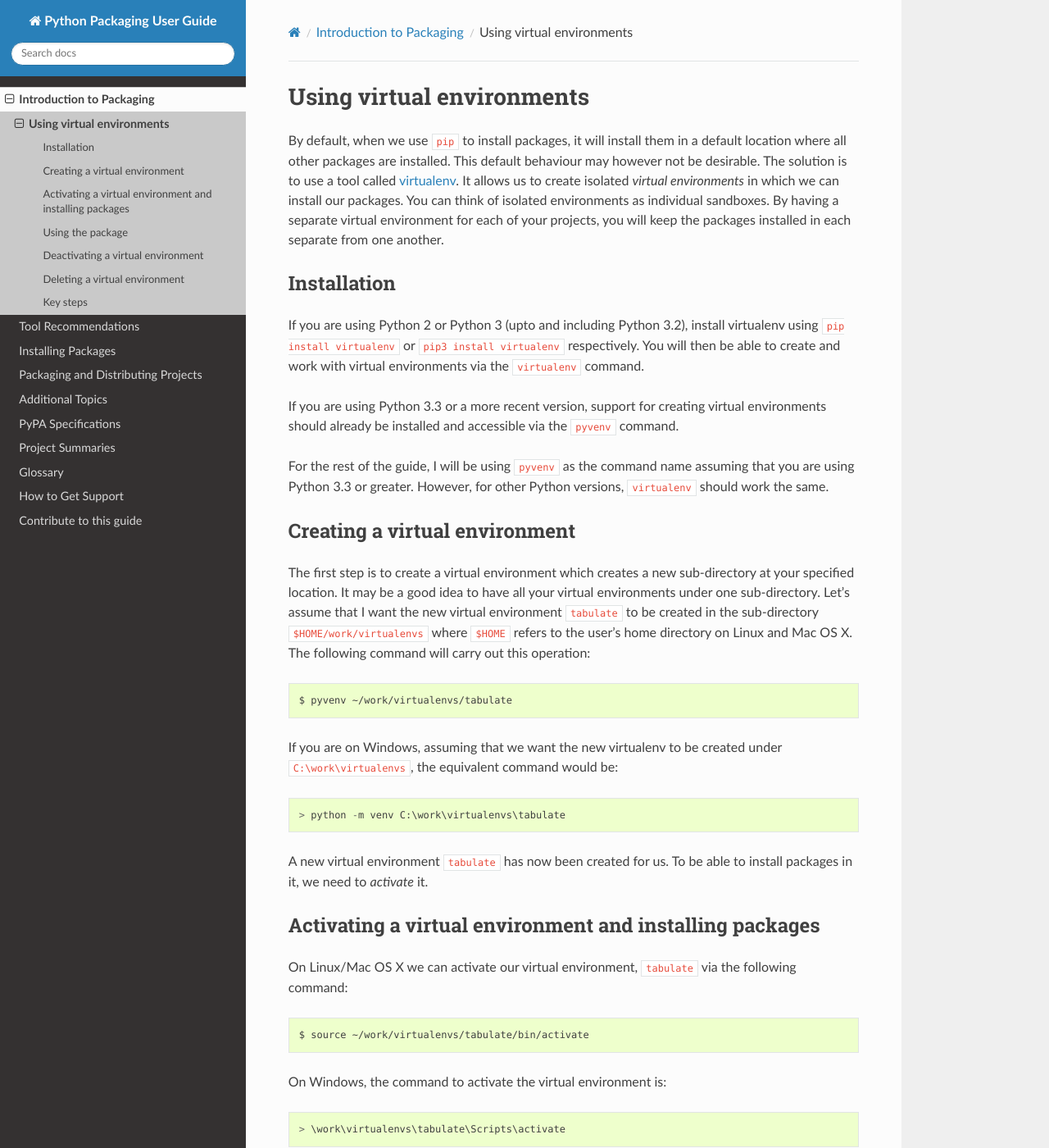
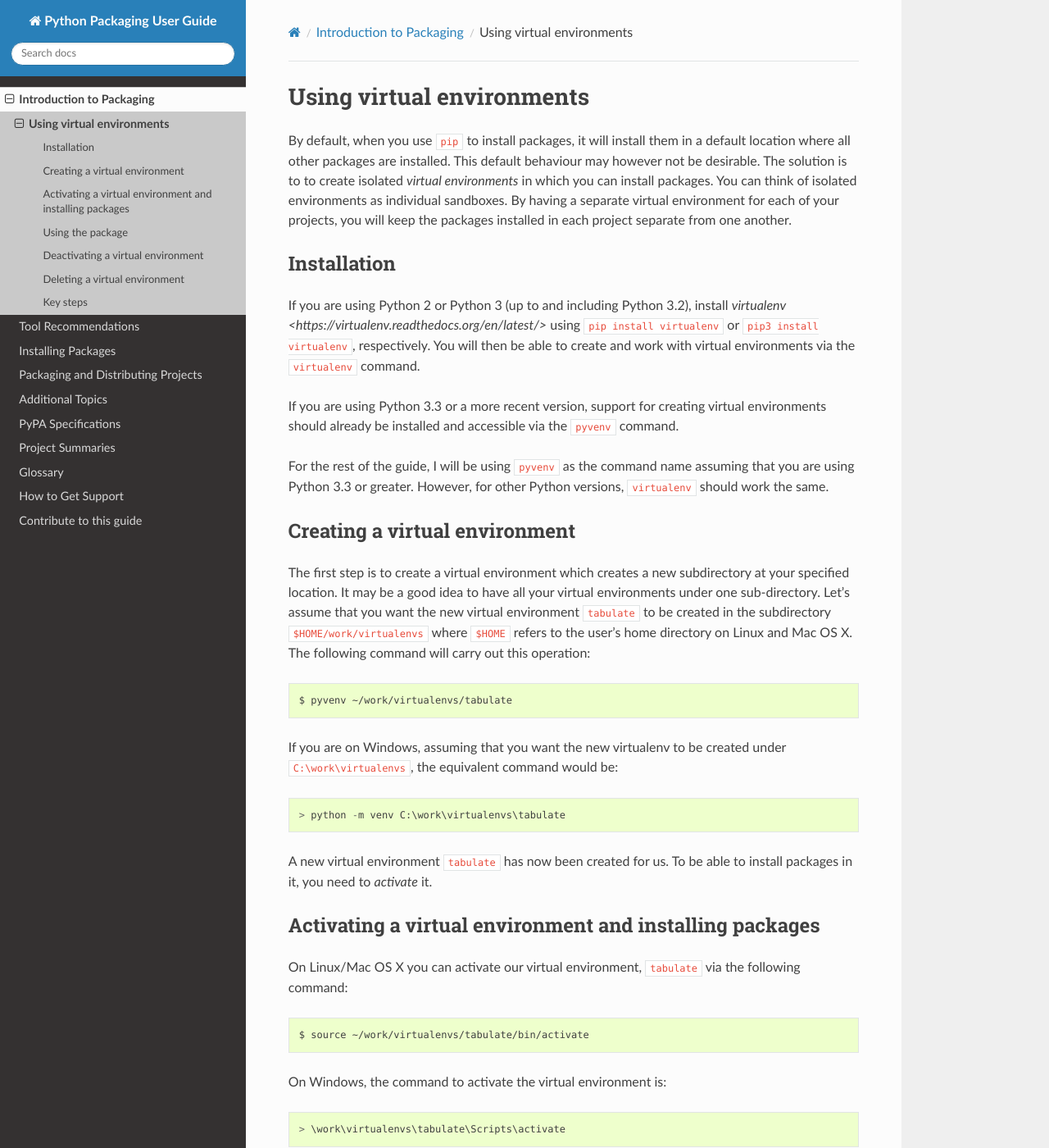
Before and after one commit to pypa/packaging.python.org, a Sphinx documentation site: the page built from source/using-a-virtualenv.rst, in a window 1280 px wide and 1400 px high. Shown: the whole window at 82% size. Built offline with Sphinx 7.4.7 and the Read the Docs theme 2.0.0, drawn with Linux system fonts in a browser that asks for light colours; pages that are not in the unit, such as notebooks, are missing from menus; some of the changed text lies outside the part shown.

Commit message:
fix style guide inconsistencies in virtualenv tutorial
This primarily fixes first/second person style (relating to issue #202).

```diff
--- a/source/using-a-virtualenv.rst
+++ b/source/using-a-virtualenv.rst
@@ -2,23 +2,22 @@
 Using virtual environments
 ==========================
 
-By default, when we use ``pip`` to install packages, it will install
+By default, when you use ``pip`` to install packages, it will install
 them in a default location where all other packages are installed. This
-default behaviour may however not be desirable. The solution is to use
-a tool called `virtualenv
-<https://virtualenv.readthedocs.org/en/latest/>`__. It allows us to
-create isolated *virtual environments* in which we can install our
-packages. You can think of isolated environments as individual sandboxes. By
-having a separate virtual environment for each of your projects, you
-will keep the packages installed in each separate from one another.
+default behaviour may however not be desirable. The solution is to to create
+isolated *virtual environments* in which you can install packages. You can
+think of isolated environments as individual sandboxes. By having a separate
+virtual environment for each of your projects, you will keep the packages
+installed in each project separate from one another.
 
 Installation
 ------------
 
-If you are using Python 2 or Python 3 (upto and including Python 3.2),
-install virtualenv using ``pip install virtualenv`` or ``pip3 install
-virtualenv`` respectively. You will then be able to create and work
-with virtual environments via the ``virtualenv`` command.
+If you are using Python 2 or Python 3 (up to and including Python 3.2),
+install `virtualenv <https://virtualenv.readthedocs.org/en/latest/>` using
+``pip install virtualenv`` or ``pip3 install virtualenv``, respectively. You
+will then be able to create and work with virtual environments via the
+``virtualenv`` command.
 
 If you are using Python 3.3 or a more recent version, support for
 creating virtual environments should already be installed and
@@ -33,10 +32,10 @@
 ------------------------------
 
 The first step is to create a virtual environment which creates a new
-sub-directory at your specified location. It may be a good idea to
+subdirectory at your specified location. It may be a good idea to
 have all your virtual environments under one sub-directory. Let's
-assume that I want the new virtual environment ``tabulate`` to be
-created in the sub-directory ``$HOME/work/virtualenvs`` where
+assume that you want the new virtual environment ``tabulate`` to be
+created in the subdirectory ``$HOME/work/virtualenvs`` where
 ``$HOME`` refers to the user's home directory on Linux and Mac
 OS X. The following command will carry out this operation:
 
@@ -44,21 +43,20 @@
 
    $ pyvenv ~/work/virtualenvs/tabulate
 
-If you are on Windows, assuming that we want the new virtualenv to be
-created under ``C:\work\virtualenvs``, the equivalent command would
-be:
+If you are on Windows, assuming that you want the new virtualenv to be
+created under ``C:\work\virtualenvs``, the equivalent command would be:
 
 .. code::
 
    > python -m venv C:\work\virtualenvs\tabulate
 
 A new virtual environment ``tabulate`` has now been created for us. To
-be able to install packages in it, we need to *activate* it.
+be able to install packages in it, you need to *activate* it.
 
 Activating a virtual environment and installing packages
 --------------------------------------------------------
 
-On Linux/Mac OS X we can activate our virtual environment,
+On Linux/Mac OS X you can activate our virtual environment,
 ``tabulate`` via the following command:
 
 .. code::
@@ -71,8 +69,8 @@
 
    > \work\virtualenvs\tabulate\Scripts\activate
 
-Now, we are in the virtual environment. To see the packages currently
-installed in our virtual enviroment, we can use the ``pip list`` command:
+Now, you are in the virtual environment. To see the packages currently
+installed in the virtual enviroment, you can use the ``pip list`` command:
 
 .. code::
 
@@ -80,12 +78,11 @@
    pip (7.1.0)
    setuptools (18.0.1)
 
-You can see that we have only two packages installed in our virtual
-environment. We can install our desired packages using `pip` now. As
-an example of a package, we will install and use the `tabulate
+You can see that only two packages installed in the virtual environment. You
+can install our desired packages using ``pip`` now. As an example of a package,
+you will install and use the `tabulate
 <https://bitbucket.org/astanin/python-tabulate>`__ package. It is an easy way
-to display tabular data without having to do a lot of tedious work
-ourselves.
+to display tabular data without having to do a lot of tedious work yourself.
 
 .. code ::
 
@@ -148,29 +145,27 @@
 
 
 Feel free to explore the ``tabulate`` package more to see the
-different types of table you can create with it.
+different types of tables you can create with it.
 
 Deactivating a virtual environment
 ----------------------------------
 
-Once we are done working in our virtual environment, the
-``deactivate`` command will deactivate the virtual environment for us:
+Once you are done working in the virtual environment, the
+``deactivate`` command will deactivate the virtual environment:
 
 .. code::
 
    (tabulate) $ deactivate
 
-The same command will work on Windows as well.
-
 Deleting a virtual environment
 ------------------------------
 
 Over time, the number of virtual environments can increase and you may
-want to just remove the ones you don't need anymore. To do so, simply
-delete the directory for the new virtual enviroment. For example, for
-the ``tabulate`` virtual environment we created above, delete the
-`tabulate` directory from ``$HOME/work/virtualenvs`` on Linux/Mac OS X
-or ``C:\work\virtualenvs`` on Windows.
+want to remove the ones you don't need anymore. To do so, delete the directory
+for the virtual enviroment. For example, for the ``tabulate`` virtual
+environment created above, delete the ``tabulate`` directory from
+``$HOME/work/virtualenvs`` on Linux/Mac OS X or ``C:\work\virtualenvs``
+on Windows.
 
 Key steps
 ---------
```
Also changed, not shown: other parts of source/using-a-virtualenv.rst (+5 -4 lines).
